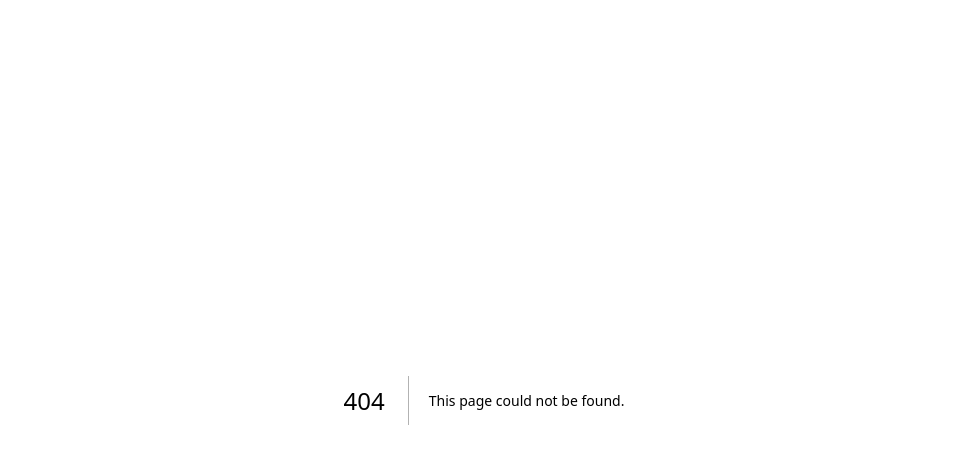
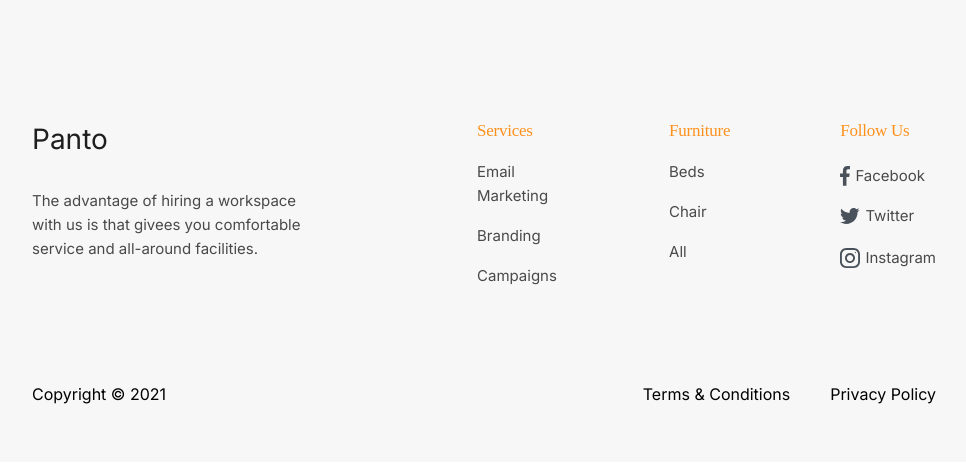
Before and after one commit to olawale-o/ui-challenges, a Next.js app: page /panto in a window 1280 px wide. Before the commit this address had no page. Shown: the top 464 px of the page, without its empty margins (156-1122 px from the left). Built offline with nearby package versions, Linux system fonts and the light colour scheme.

Commit message:
Create footer component

```diff
--- /dev/null
+++ b/src/app/(root)/(furniture)/panto/page.tsx
@@ -0,0 +1,167 @@
+import Link from "next/link";
+
+const footerLinks = [
+  {
+    id: 1,
+    heading: "Services",
+    links: ["Email Marketing", "Branding", "Campaigns"],
+  },
+  {
+    id: 2,
+    heading: "Furniture",
+    links: ["Beds", "Chair", "All"],
+  },
+];
+
+const Footer = () => {
+  return (
+    <footer>
+      <div className="max-w-[1440px] mx-auto h-[462px] bg-[#f7f7f7] px-[188px] pt-[118px] pb-[56px]  box-border">
+        <div className="flex flex-col h-full">
+          <div className="flex pb-2.5">
+            <div className="me-[152px]">
+              <h6 className="font-gilroy text-[#1e1e1e] text-[28px] traxking-[0.28px] font-normal">
+                Panto
+              </h6>
+              <div className="mt-[29px] w-[293px]">
+                <div className="text-[#1e1e1e] text-[15px] font-gilroyMedium font-regular leading-6 opacity-80">
+                  The advantage of hiring a workspace with us is that givees you
+                  comfortable service and all-around facilities.
+                </div>
+              </div>
+            </div>
+            <ul className="grid flex-grow gap-x-[110px]">
+              {footerLinks.map((footerLink: any) => (
+                <li className="row-start-1" key={footerLink.id}>
+                  <h6 className="text-[#ff911d] text-[17px] font-normal font-['Dm_Sans'] -tracking-[0.232px]">
+                    {footerLink.heading}
+                  </h6>
+                  <ul className="grid">
+                    {footerLink.links.map((link: any, i: number) => (
+                      <li key={i} className="pt-4">
+                        <div className="flex">
+                          <Link
+                            href="/"
+                            className="inline-flex text-[#1e1e1e]  text-[15px] leading-6 font-normal font-gilroyMedium opacity-80"
+                          >
+                            {link}
+                          </Link>
+                        </div>
+                      </li>
+                    ))}
+                  </ul>
+                </li>
+              ))}
+              <li className="row-start-1">
+                <h6 className="text-[#ff911d] text-[17px] font-normal font-['Dm_Sans'] -tracking-[0.232px]">
+                  Follow Us
+                </h6>
+                <ul className="mt-5">
+                  <li className="mt-4">
+                    <Link href="/">
+                      <div className="text-[#1e1e1e] text-[15px] font-gilroyMedium leading-6 font-normal opacity-80">
+                        <div className="flex items-center gap-x-[5.16px]">
+                          <svg
+                            xmlns="http://www.w3.org/2000/svg"
+                            width="10"
+                            height="20"
+                            viewBox="0 0 10 20"
+                            fill="none"
+                          >
+                            <path
+                              d="M8.14971 3.29509H9.96139V0.139742C9.64884 0.0967442 8.5739 0 7.32201 0C4.70992 0 2.92057 1.643 2.92057 4.66274V7.44186H0.0380859V10.9693H2.92057V19.845H6.45462V10.9701H9.22052L9.65958 7.44269H6.4538V5.01251C6.45462 3.99297 6.72915 3.29509 8.14971 3.29509Z"
+                              fill="#1E2833"
+                              style={{ fill: "#1E2833", fillOpacity: 1 }}
+                            />
+                          </svg>
+                          Facebook
+                        </div>
+                      </div>
+                    </Link>
+                  </li>
+                  <li className="mt-4">
+                    <Link href="/" className="inline-flex">
+                      <div className="text-[#1e1e1e] text-[15px] font-gilroyMedium leading-6 font-normal opacity-80">
+                        <div className="flex items-center gap-x-[5.16px]">
+                          <svg
+                            xmlns="http://www.w3.org/2000/svg"
+                            width="20"
+                            height="16"
+                            viewBox="0 0 20 16"
+                            fill="none"
+                          >
+                            <path
+                              d="M19.5556 1.881C18.8283 2.2 18.0534 2.41144 17.2456 2.51411C18.0767 2.01789 18.711 1.23811 19.0092 0.298222C18.2343 0.760222 17.3788 1.08656 16.467 1.26867C15.7312 0.485222 14.6826 0 13.5386 0C11.319 0 9.53211 1.80156 9.53211 4.01011C9.53211 4.32789 9.559 4.63344 9.625 4.92433C6.292 4.76178 3.34278 3.16433 1.36156 0.730889C1.01567 1.331 0.812778 2.01789 0.812778 2.75733C0.812778 4.14578 1.52778 5.37656 2.59356 6.08911C1.94944 6.07689 1.31756 5.88989 0.782222 5.59533C0.782222 5.60756 0.782222 5.62344 0.782222 5.63933C0.782222 7.58756 2.17189 9.20578 3.99422 9.57856C3.66789 9.66778 3.31222 9.71056 2.94311 9.71056C2.68644 9.71056 2.42733 9.69589 2.18411 9.64211C2.70356 11.2298 4.17756 12.397 5.93022 12.4349C4.56622 13.5019 2.83433 14.1448 0.959444 14.1448C0.630667 14.1448 0.315333 14.1301 0 14.0898C1.77589 15.235 3.88056 15.8889 6.15022 15.8889C13.5276 15.8889 17.5609 9.77778 17.5609 4.48067C17.5609 4.30344 17.5548 4.13233 17.5462 3.96244C18.3419 3.39778 19.0104 2.69256 19.5556 1.881Z"
+                              fill="#1E2833"
+                              style={{ fill: "#1E2833", fillOpacity: 1 }}
+                            />
+                          </svg>
+                          Twitter
+                        </div>
+                      </div>
+                    </Link>
+                  </li>
+                  <li className="mt-4">
+                    <Link href="/">
+                      <div className="text-[#1e1e1e] font-gilroyMedium text-[15px] leading-6 font-normal opacity-80">
+                        <div className="flex items-center gap-x-[5.16px]">
+                          <svg
+                            xmlns="http://www.w3.org/2000/svg"
+                            width="20"
+                            height="20"
+                            viewBox="0 0 20 20"
+                            fill="none"
+                          >
+                            <path
+                              fillRule="evenodd"
+                              clipRule="evenodd"
+                              d="M6.25 0H13.75C17.2013 0 20 2.79875 20 6.25V13.75C20 17.2013 17.2013 20 13.75 20H6.25C2.79875 20 0 17.2013 0 13.75V6.25C0 2.79875 2.79875 0 6.25 0ZM13.75 18.125C16.1625 18.125 18.125 16.1625 18.125 13.75V6.25C18.125 3.8375 16.1625 1.875 13.75 1.875H6.25C3.8375 1.875 1.875 3.8375 1.875 6.25V13.75C1.875 16.1625 3.8375 18.125 6.25 18.125H13.75Z"
+                              fill="#1E2833"
+                              style={{ fill: "#1E2833", fillOpacity: 1 }}
+                            />
+                            <path
+                              fillRule="evenodd"
+                              clipRule="evenodd"
+                              d="M5 10C5 7.23875 7.23875 5 10 5C12.7613 5 15 7.23875 15 10C15 12.7613 12.7613 15 10 15C7.23875 15 5 12.7613 5 10ZM6.875 10C6.875 11.7225 8.2775 13.125 10 13.125C11.7225 13.125 13.125 11.7225 13.125 10C13.125 8.27625 11.7225 6.875 10 6.875C8.2775 6.875 6.875 8.27625 6.875 10Z"
+                              fill="#1E2833"
+                              style={{ fill: "#1E2833", fillOpacity: 1 }}
+                            />
+                            <circle
+                              cx="15.3752"
+                              cy="4.62499"
+                              r="0.66625"
+                              fill="#1E2833"
+                              style={{ fill: "#1E2833", fillOpacity: 1 }}
+                            />
+                          </svg>
+                          Instagram
+                        </div>
+                      </div>
+                    </Link>
+                  </li>
+                </ul>
+              </li>
+            </ul>
+          </div>
+          <div className="mt-auto">
+            <div className="flex justify-between">
+              <span>Copyright © 2021</span>
+              <div className="flex gap-x-10">
+                <Link href="/">Terms & Conditions</Link>
+                <Link href="/">Privacy Policy</Link>
+              </div>
+            </div>
+          </div>
+        </div>
+      </div>
+    </footer>
+  );
+};
+
+export default function Panto() {
+  return (
+    <div>
+      <Footer />
+    </div>
+  );
+}
```
